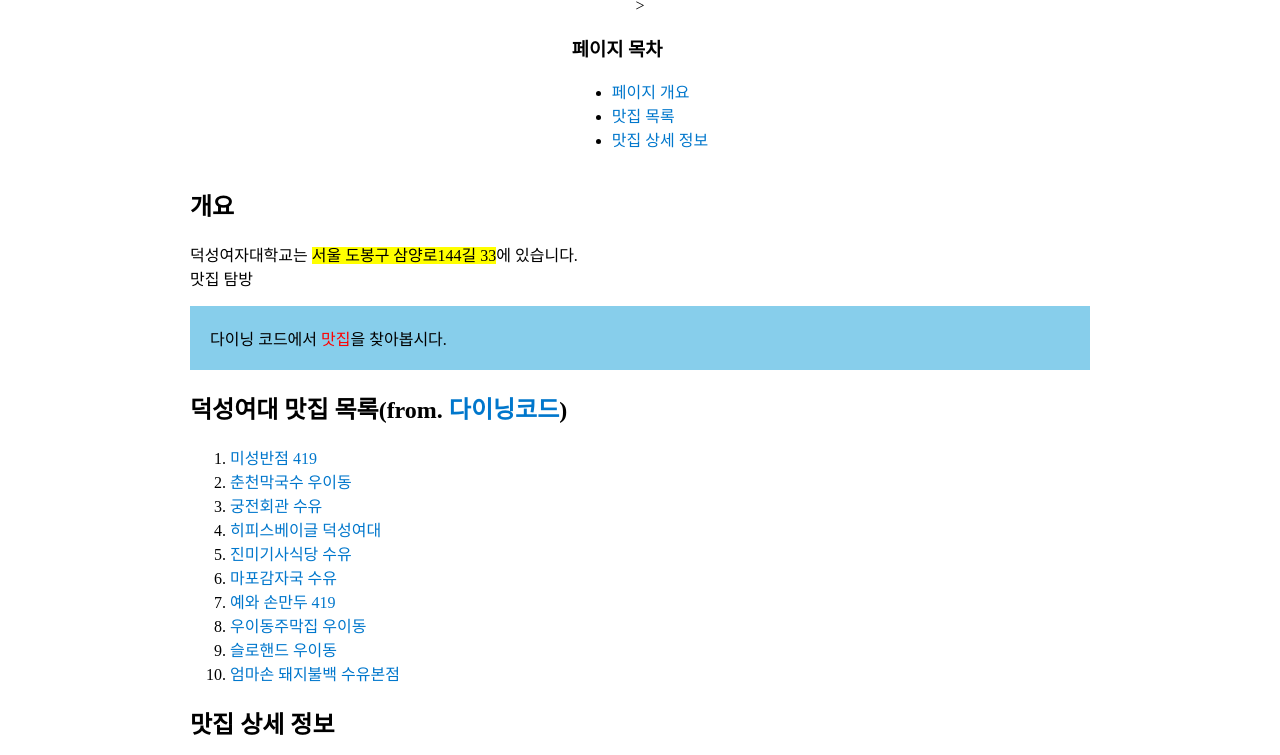
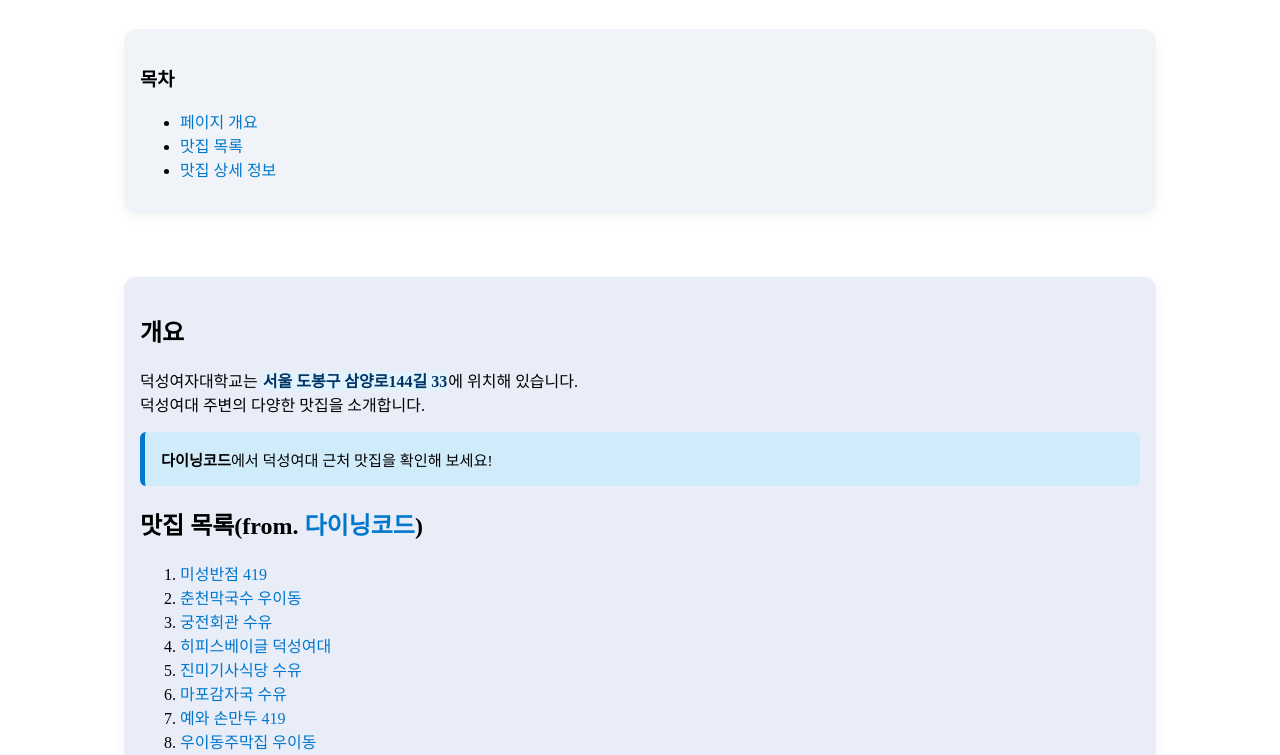
Before and after one commit to smmrue/duksung_diner, a plain HTML site: page index.html in a window 1280 px wide. Shown: the part 92-847 px from the top of the page. Drawn offline with Linux system fonts and the light colour scheme.

Commit message:
0417 마무리

```diff
--- a/index.html
+++ b/index.html
@@ -2,17 +2,17 @@
 <html lang="ko">
     <head>
         <meta charset="utf-8">
-        <title>맛집</title>
+        <title>덕성여대 주변 맛집 찾기</title>
         <link rel="stylesheet" href="style.css">
     </head>
     <body>
         <header>
-            <h1>덕성여대 맛집 찾기</h1>
+            <h1>덕성여대 주변 맛집 찾기</h1>
         </header>
 
-        <!--페이지 목차-->>
-        <nav>
-            <h3>페이지 목차</h3>
+        <!--페이지 목차-->
+        <nav class = "section-box nav-box">
+            <h3>목차</h3>
             <ul>
                 <li><a href="#overview">페이지 개요</a></li>
                 <li><a href="#list">맛집 목록</a></li>
@@ -20,21 +20,21 @@
             </ul>
         </nav>
 
-        <main>
+        <main class="section-box content-box">
             <!--페이지 개요-->
             <section id ="overview">
                 <h2>개요</h2>
-                <p>덕성여자대학교는 <mark>서울 도봉구 삼양로144길 33</mark>에 있습니다.<br>
-                    맛집 탐방
+                <p>덕성여자대학교는 <span class="address-highlight">서울 도봉구 삼양로144길 33</span>에 위치해 있습니다.<br>
+                    덕성여대 주변의 다양한 맛집을 소개합니다.
                 </p>
-                <aside style="background-color: skyblue; padding:20px;">
-            다이닝 코드에서 <span style="color:red;">맛집</span>을 찾아봅시다.</aside>
+                <aside class="overview-highlight">
+                    <strong>다이닝코드</strong>에서 덕성여대 근처 맛집을 확인해 보세요!
             </section>
 
-            <!--맛집 리스트트-->
+            <!--맛집 리스트-->
             <section id ="list">
                 <h2>
-                    덕성여대 맛집 목록(from. <a href="https://www.diningcode.com/list.dc?query=%EB%8D%95%EC%84%B1%EC%97%AC%EB%8C%80" target="_blank">다이닝코드</a>)
+                    맛집 목록(from. <a href="https://www.diningcode.com/list.dc?query=%EB%8D%95%EC%84%B1%EC%97%AC%EB%8C%80" target="_blank">다이닝코드</a>)
                 </h2>
                 <ol type="1">
                     <li><a href="./pages/place1.html" title="상세페이지로 이동">미성반점 419</a></li>
@@ -50,7 +50,7 @@
                 </ol>
             </section>
 
-            <!--맛집 상세정보보-->
+            <!--맛집 상세정보-->
             <section id ="detail">
                 <h2>맛집 상세 정보</h2>
                 <table border="1">
--- a/style.css
+++ b/style.css
@@ -7,12 +7,51 @@ body {
     margin: 0;
     padding: 0;
 }
+/*공통 박스*/
+.section-box {
+    width: 90%;
+    max-width: 1000px;
+    margin: 2rem auto;
+    padding: 1rem;
+    border-radius: 12px;
+    box-shadow: 0 4px 12px rgba(0,0,0,0.05);
+}
 
-/* 메인인 요소 너비 제한 및 가운데 정렬 */
+/*목차 영역 박스*/
+.nav-box {
+    background-color: #f0f4f8;
+}
+
+/*본문 콘텐츠 박스 */
+.content-box {
+    background-color: #e8edf8;
+}
+
+/* 메인 요소 너비 제한 및 가운데 정렬 */
 main {
     width: 90%;
     max-width: 900px;
 }
+
+/* 주소 강조*/
+.address-highlight {
+    background-color: #e1f3fc;
+    color: #003366;
+    font-weight: 600;
+    padding: 1px;
+    border-radius: 4px;
+  }
+
+/*개요 하이라이트*/
+.overview-highlight {
+    background-color: #d0ecfa;
+    padding: 1rem;
+    border-left: 5px solid #0077cc;
+    margin-top: 1rem;
+    border-radius: 6px;
+    font-size: 0.95rem;
+}
+
 
 /* 테이블 */
 table, th, td {
@@ -30,8 +69,8 @@ a {
     color: #0077cc;
     text-decoration: none;
 }
-
+/* 마우스 hover 시 글씨씨색 */
 a:hover {
-    color: orange;
+    color: rgb(243, 117, 186);
     text-decoration: underline;
 }
```
Also changed, not shown: pages/place5.html (+1 -1 lines), pages/place6.html (+1 -1 lines), pages/place7.html (+1 -1 lines), media/place5.jpg, media/place6.jpg, media/place7.jpg.
